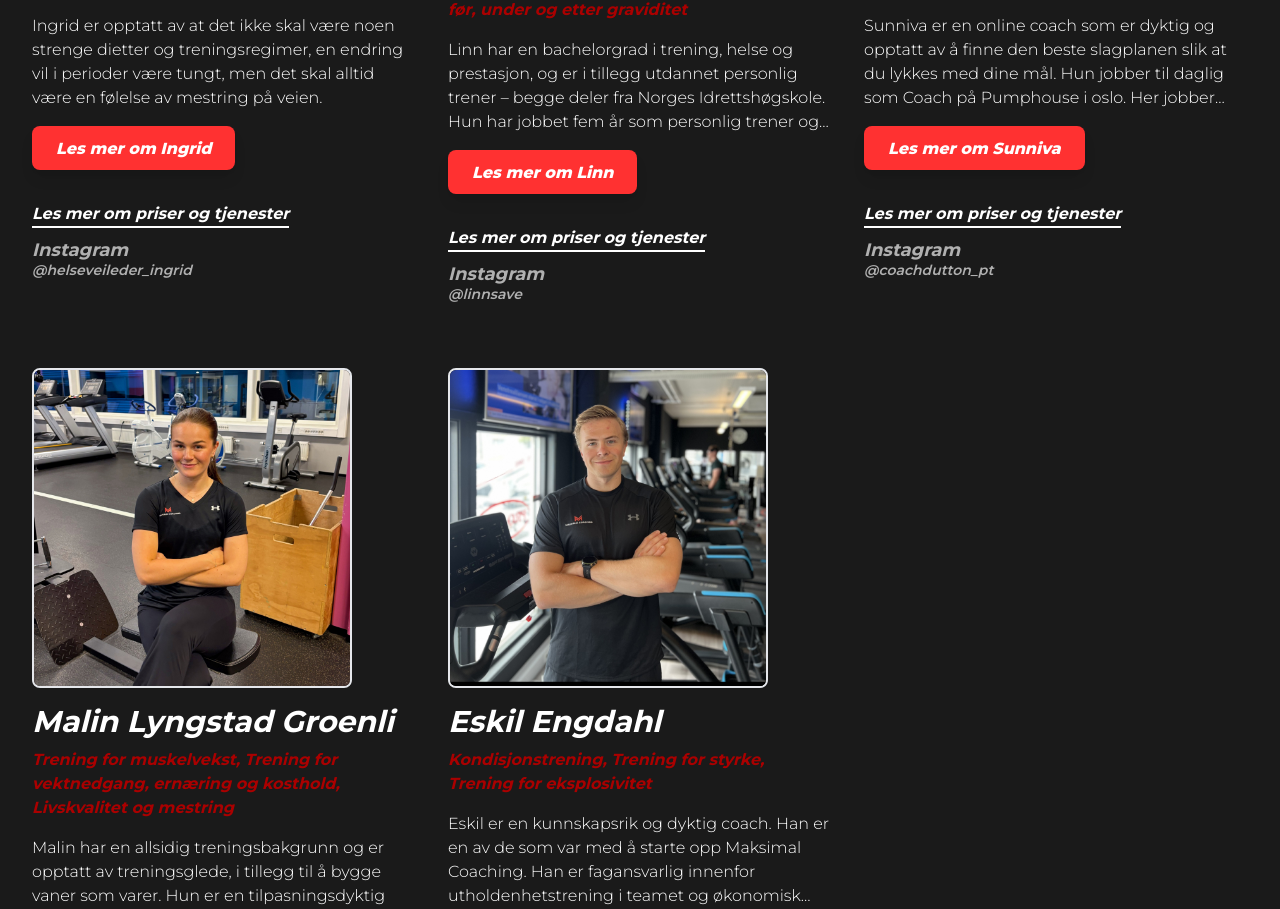
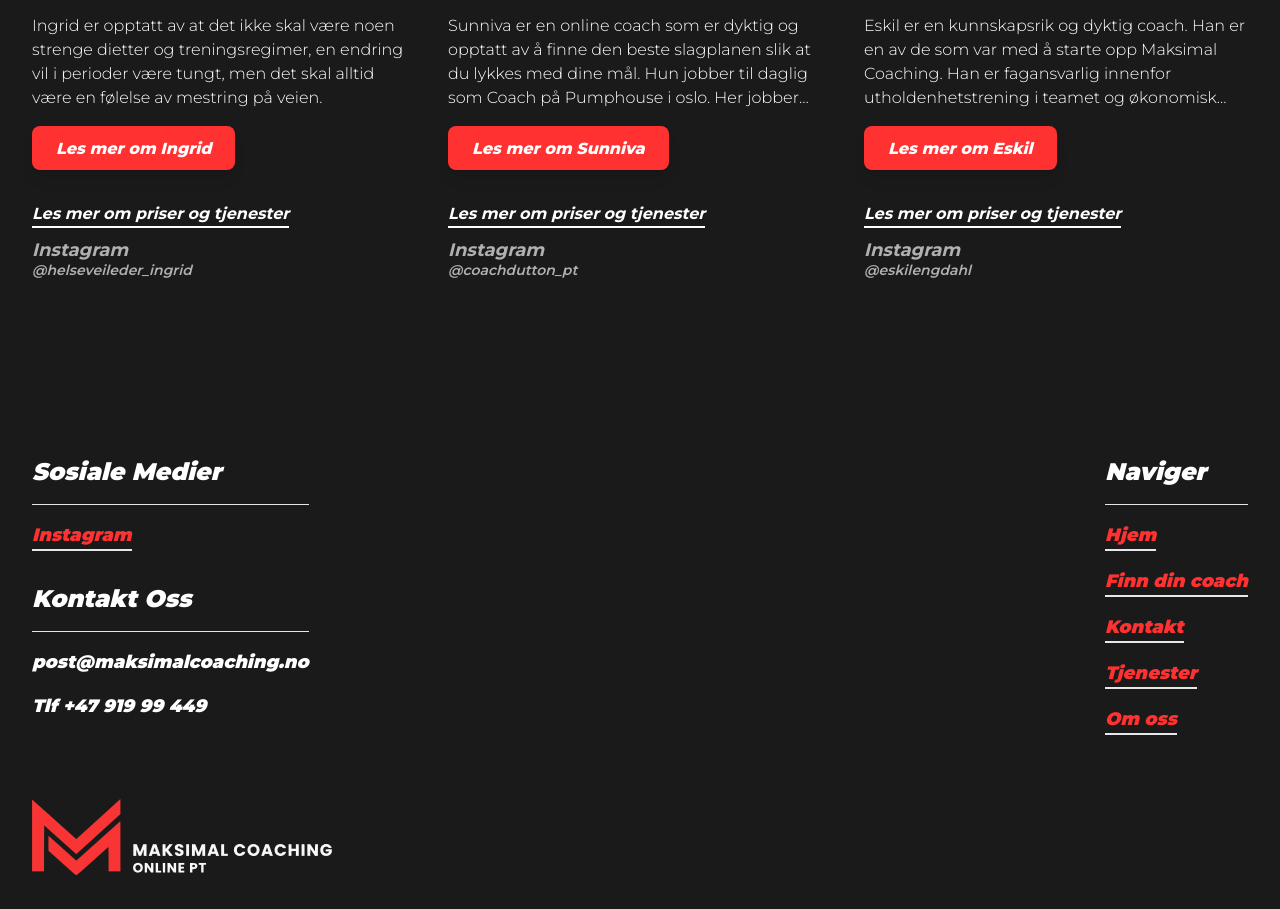
Before and after one commit to ekaspersen/maksimalcoaching, a Next.js app: page /team in a window 1280 px wide. Shown: the part 1604-2513 px from the top of the page. Built offline with nearby package versions, Linux system fonts and the light colour scheme.

Commit message:
Delete coach profiles for Linn and Malin
Removed multiple coach entries including Linn Save and Malin Lyngstad Groenli.

```diff
--- a/app/data/coaches.js
+++ b/app/data/coaches.js
@@ -140,40 +140,6 @@ Ingrid er en coach som er opptatt av å se deg for den du er og en du skal kunne
     tjeneste3: "Kostholdsoppfølging",
   },
   {
-    id: "linn-save",
-    name: "Linn Save",
-    fname: "Linn",
-    image: "/linn-s.jpg",
-    specialties:
-      "Trening for muskelvekst, Trening for vektnedgang, ernæring og kosthold, Trening før, under og etter graviditet",
-    experiences: [
-      "Bachelor i trening, helse og prestasjon - NIH",
-      "Personlig trener - NIH",
-      "Programdesign - Sats",
-      "Coaching - Sats",
-      "Health and lifestyle - Sats",
-      "Kosthold - Sats",
-    ],
-    about: `HVEM ER LINN?:
-        Linn er en engasjert online coach med flere års erfaring fra treningsbransjen. Hun brenner for å hjelpe andre med å komme i gang med sunne vaner, kjenne på mestring og oppleve ekte treningsglede. Med et sterkt ønske om å gjøre veien mot dine mål enklere og mer motiverende, følger Linn deg tett hele veien – med fokus på struktur, kontinuitet og gode rutiner som varer.
-
-ERFARING:
-Linn har en bachelorgrad i trening, helse og prestasjon, og er i tillegg utdannet personlig trener – begge deler fra Norges Idrettshøgskole. Hun har jobbet fem år som personlig trener og er fortsatt aktiv som gruppeinstruktør. Linn kombinerer solid utdanning med mange års personlig erfaring innen styrke- og utholdenhetstrening. Hun har jobbet med alt fra vektnedgang og muskelvekst, til livsstilsrelaterte helseutfordringer og trening under og etter graviditet.
-
-HVORFOR VELGE LINN?:
-Hos Linn får du ikke et generisk opplegg – du får en plan som er tilpasset deg, din hverdag og dine mål. Hun legger stor vekt på individuell tilpasning, tett oppfølging og støtte gjennom hele prosessen. Linn er der for deg som ønsker en livsstilsendring, bygge muskler eller trenger hjelp til å få bedre struktur og progresjon i treningen. Sammen bygger dere en livsstil som gir resultater, og som faktisk varer.
-
-`,
-    shortBio:
-      "Linn har en bachelorgrad i trening, helse og prestasjon, og er i tillegg utdannet personlig trener – begge deler fra Norges Idrettshøgskole. Hun har jobbet fem år som personlig trener og er fortsatt aktiv som gruppeinstruktør. Linn kombinerer solid utdanning med mange års personlig erfaring innen styrke- og utholdenhetstrening. Hun har jobbet med alt fra vektnedgang og muskelvekst, til livsstilsrelaterte helseutfordringer og trening under og etter graviditet.",
-    email: "linn.save@maksimalcoaching.no",
-    instagram: "https://www.instagram.com/linnsave/",
-    instagramAt: "linnsave",
-    tjeneste1: "Kombinert oppfølging",
-    tjeneste2: "Treningsoppfølging",
-    tjeneste3: "Kostholdsoppfølging",
-  },
-  {
     id: "sunniva-dutton",
     name: "Sunniva Dutton",
     fname: "Sunniva",
@@ -204,36 +170,6 @@ Sunniva er en coach som er veldig opptatt av det medmenneskelige samtidig som hu
     tjeneste2: "Treningsoppfølging",
     tjeneste3: "Kostholdsoppfølging",
   },
-
-  {
-    id: "malin-groenli",
-    name: "Malin Lyngstad Groenli",
-    fname: "Malin",
-    image: "/malin-g.jpg",
-    specialties:
-      "Trening for muskelvekst, Trening for vektnedgang, ernæring og kosthold, Livskvalitet og mestring",
-    experiences: [
-      "Bachelor i Samfunns- og idrettsvitenskap",
-      "Fullfører master i Idrettsvitenskap våren 2026",
-    ],
-    about: `HVEM ER MALIN?:
-        Malin har hele livet hatt en stor interesse for fysisk aktivitet, og har funnet glede i mange ulike treningsformer. Det inkluderer blant annet organisert idrett som fotball og håndball. De siste årene har hun derimot fått enda mer sansen for styrketrening, og bruker den største delen av treningshverdagen sin på det.
-
-Malin har lyst til å dele lidenskapen hun har til fysisk aktivitet med deg, og bidra til at du får muligheten til å finne en treningsmetode som fungerer bra for deg og din hverdag. Hun mener at nøkkelen ligger i å finne en treningsform man trives med, som også kan bidra til bedre helse, økt livskvalitet og mestring.
-
-HVORFOR VELGE MALIN SOM COACH?:
-Malin har en allsidig treningsbakgrunn og er opptatt av treningsglede, i tillegg til å bygge vaner som varer. Hun er en tilpasningsdyktig coach som ser deg og dine behov. Hun møter deg der du er, slik at dere sammen kan finne den beste veien mot ditt mål.
-`,
-    shortBio:
-      "Malin har en allsidig treningsbakgrunn og er opptatt av treningsglede, i tillegg til å bygge vaner som varer. Hun er en tilpasningsdyktig coach som ser deg og dine behov. Hun møter deg der du er, slik at dere sammen kan finne den beste veien mot ditt mål.",
-    email: "malin.groenli@maksimalcoaching.no",
-    instagram: "https://www.instagram.com/malingroenli/",
-    instagramAt: "malingroenli",
-    tjeneste1: "Kombinert oppfølging",
-    tjeneste2: "Treningsoppfølging",
-    tjeneste3: "Kostholdsoppfølging",
-  },
-
   {
     id: "eskil-engdahl",
     name: "Eskil Engdahl",
```
